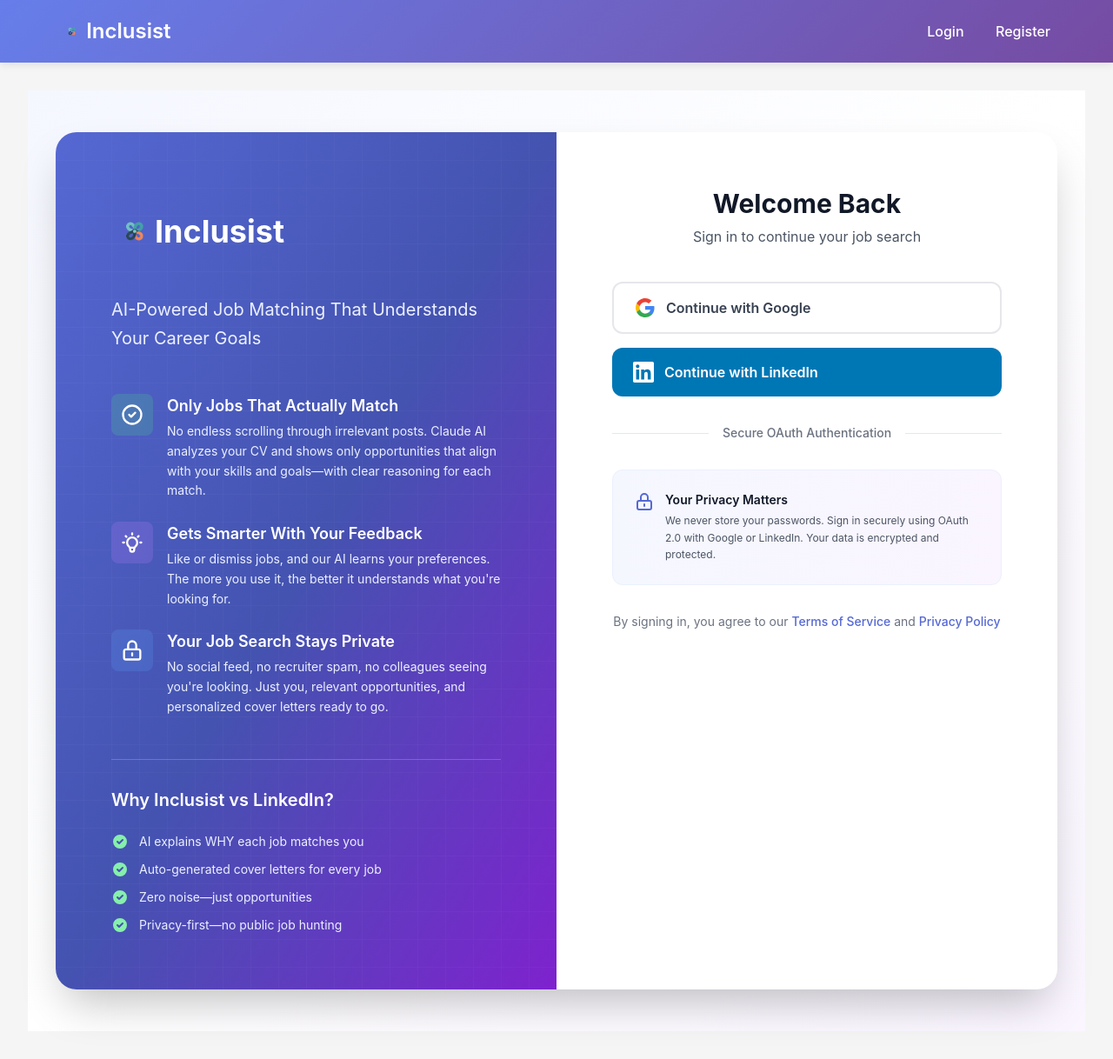
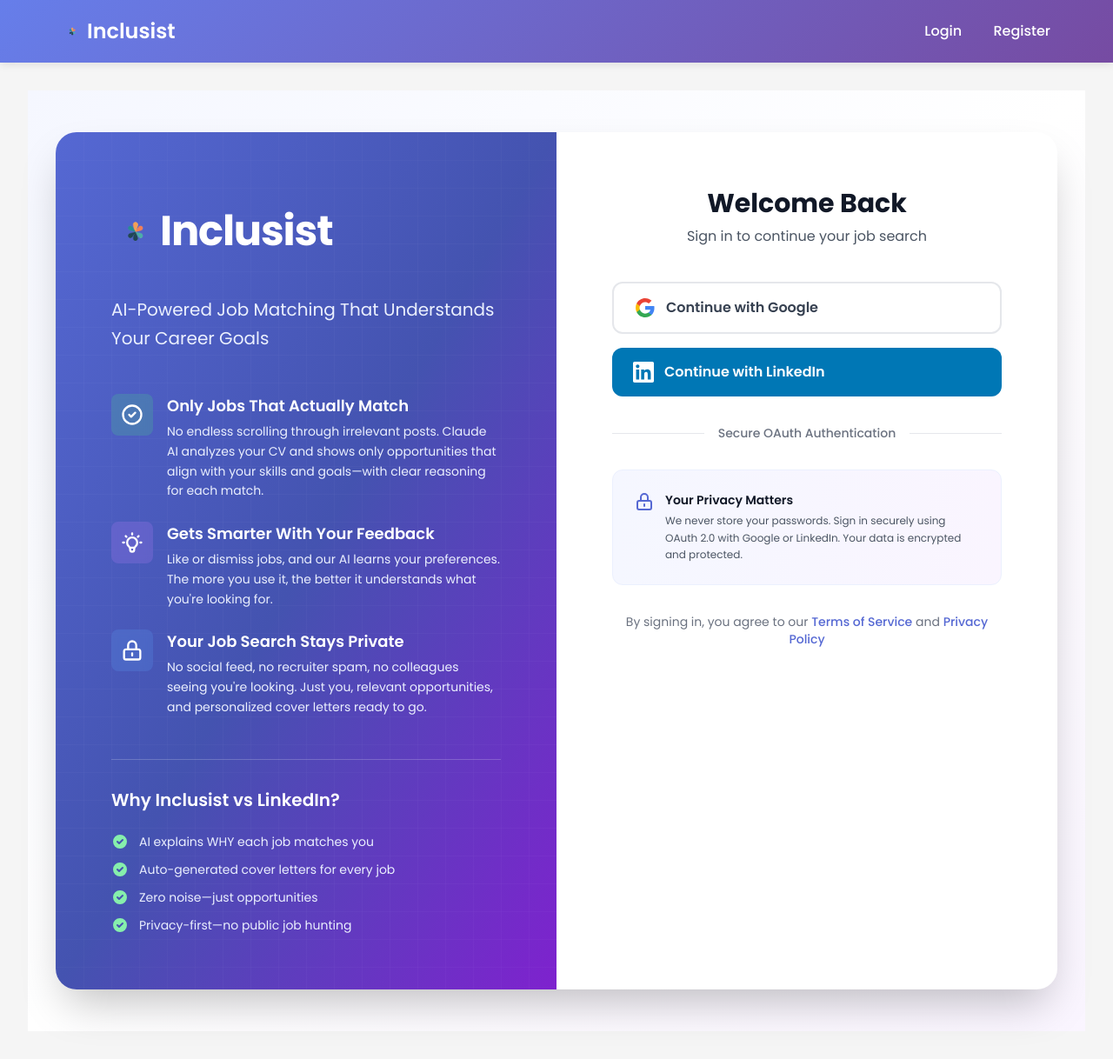
Before and after one commit to Inclusist/job-monitor, a Flask app: page /login in a window 1280 px wide. Shown: the whole page at 87% size. Run offline with Flask 3, Linux system fonts and the light colour scheme; some libraries are stand-ins or nearby versions.

Commit message:
Add Poppins font and new flower icon
- Added Google Fonts Poppins (friendly, modern, approachable)
- Extracted flower icon from new inclusist_logo.png
- Updated navbar to use new flower icon
- Updated login hero with new flower icon
- Increased hero heading to text-5xl with tight tracking
- Poppins provides warm, inclusive feel matching brand

🤖 Generated with [Claude Code](https://claude.com/claude-code)

Co-Authored-By: Claude Sonnet 4.5 <noreply@anthropic.com>

```diff
--- a/web/templates/base.html
+++ b/web/templates/base.html
@@ -4,6 +4,11 @@
     <meta charset="UTF-8">
     <meta name="viewport" content="width=device-width, initial-scale=1.0">
     <title>{% block title %}Inclusist{% endblock %}</title>
+
+    <!-- Google Fonts - Poppins -->
+    <link rel="preconnect" href="https://fonts.googleapis.com">
+    <link rel="preconnect" href="https://fonts.gstatic.com" crossorigin>
+    <link href="https://fonts.googleapis.com/css2?family=Poppins:wght@300;400;500;600;700;800&display=swap" rel="stylesheet">
 
     <!-- Tailwind CSS -->
     <script src="https://cdn.tailwindcss.com"></script>
@@ -47,7 +52,7 @@
         }
 
         body {
-            font-family: -apple-system, BlinkMacSystemFont, 'Segoe UI', Roboto, Oxygen, Ubuntu, Cantarell, sans-serif;
+            font-family: 'Poppins', -apple-system, BlinkMacSystemFont, 'Segoe UI', Roboto, Oxygen, Ubuntu, Cantarell, sans-serif;
             background: #f5f5f5;
             color: #333;
             line-height: 1.6;
@@ -295,7 +300,7 @@
     <div class="navbar">
         <div class="container">
             <a href="{{ url_for('index') }}" class="logo-container">
-                <img src="{{ url_for('static', filename='images/logo-icon.png') }}" alt="Inclusist" class="logo">
+                <img src="{{ url_for('static', filename='images/inclusist-icon.png') }}" alt="Inclusist" class="logo">
                 <h1>Inclusist</h1>
             </a>
             <nav>
--- a/web/templates/login.html
+++ b/web/templates/login.html
@@ -24,9 +24,9 @@
                 <div class="relative z-10">
                     <!-- Logo & Brand -->
                     <div class="mb-12">
-                        <div class="flex items-center space-x-3 mb-6">
-                            <img src="{{ url_for('static', filename='images/logo-icon.png') }}" alt="Inclusist" class="h-25 w-auto" style="height: 6.25rem;">
-                            <h1 class="text-4xl font-bold">Inclusist</h1>
+                        <div class="flex items-center space-x-4 mb-6">
+                            <img src="{{ url_for('static', filename='images/inclusist-icon.png') }}" alt="Inclusist" class="h-25 w-auto" style="height: 6.25rem;">
+                            <h1 class="text-5xl font-bold tracking-tight">Inclusist</h1>
                         </div>
                         <p class="text-xl text-primary-100 leading-relaxed">
                             AI-Powered Job Matching That Understands Your Career Goals
```
Also changed, not shown: web/static/images/inclusist-icon.png (added).
